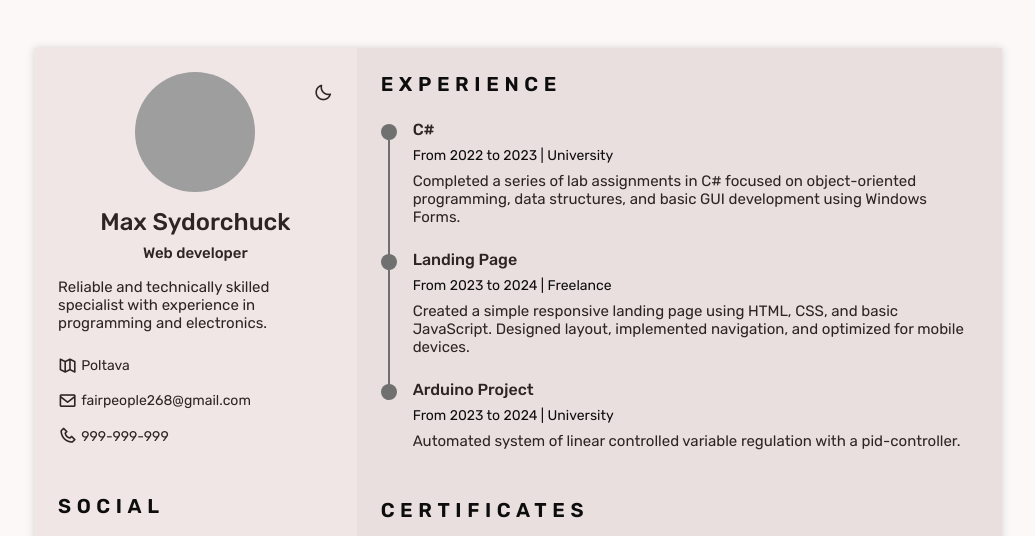
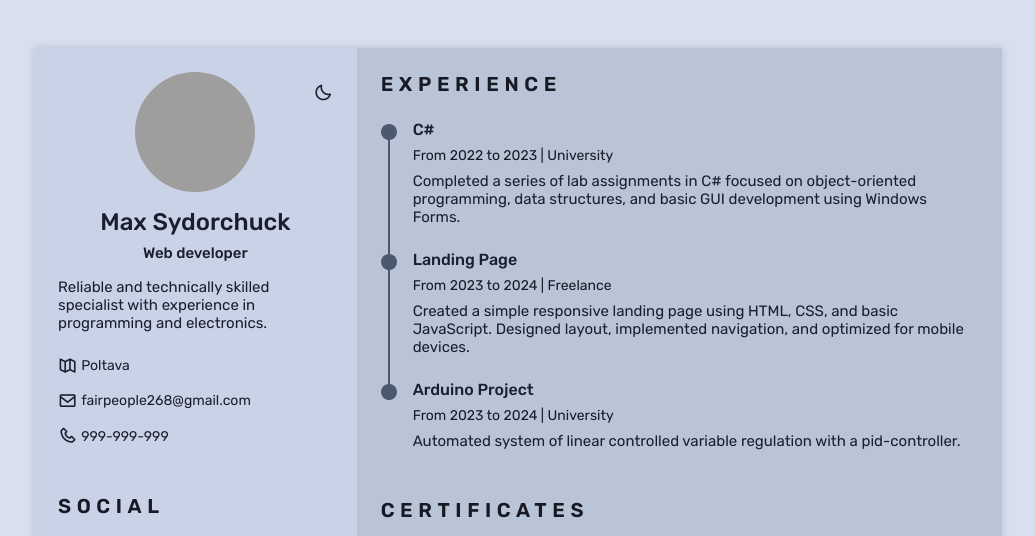
Before and after one commit to Sasha-Sukhorebryi/homepage, a plain HTML site: page index.html in a window 1280 px wide. Shown: the top 536 px of the page, without its empty margins (122-1157 px from the left). Drawn offline with nearby package versions, Linux system fonts and the light colour scheme; grey boxes are pictures that could not be loaded.

Commit message:
add color

```diff
--- a/styles.css
+++ b/styles.css
@@ -6,12 +6,12 @@
 	--header-height: 3rem;
 
 	/*========== Colors ==========*/
-	--title-color: #0e0d0d;
-	--text-color: #2e2424;
-	--text-color-light: #707070;
-	--container-color: #e9dfdf;
-	--container-color-alt: #f1e6e6;
-	--body-color: #fcf8f8;
+	--title-color: #171a25;
+	--text-color: #191f2e;
+	--text-color-light: #4c5870;
+	--container-color: #b9c5d6;
+	--container-color-alt: #cad2e7;
+	--body-color: #d8dfee;
 
 	/*========== Font and typography ==========*/
 	--body-font: 'Rubik', sans-serif;
@@ -49,10 +49,10 @@ html {
 
 /*========== Variables Dark theme ==========*/
 body.dark-theme{
-	--title-color: #e0e2e7;
-	--text-color: #a8adb1;
-	--container-color: #222324;
-	--container-color-alt: #17191b;
+	--title-color: #b8c2da;
+	--text-color: #8290a3;
+	--container-color: #1a2631;
+	--container-color-alt: #171d22;
 	--body-color: #2c2d2e;
 }
 /*========== Button Dark/Light ==========*/
```
